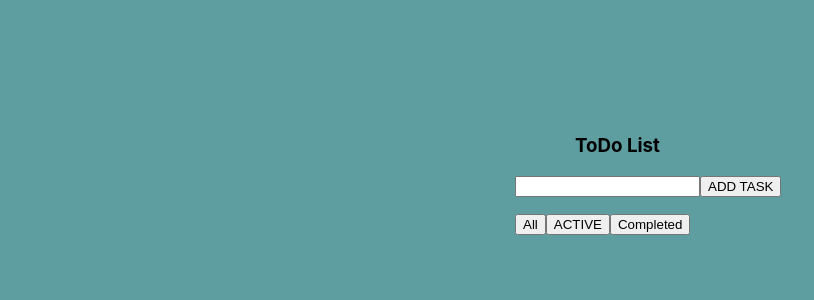
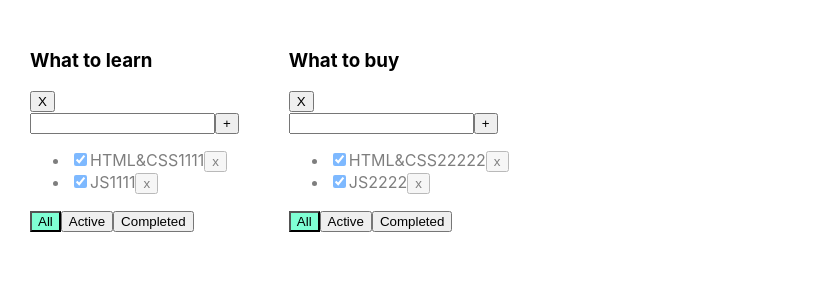
Before and after one commit to georgkiim/ToDoListEveryDay, a React (Create React App) app: page / in a window 1280 px wide. Shown: the top 300 px of the page, without its empty margins (0-814 px from the left). Built offline with nearby package versions, Linux system fonts and the light colour scheme.

Commit message:
1st Wednesday

```diff
--- a/src/App.tsx
+++ b/src/App.tsx
@@ -1,54 +1,126 @@
-import React, {useState} from "react";
-import ToDoList from "./ToDoList";
-import {v1} from "uuid";
-import './App1.css'
+import React, {useState} from 'react';
+import './App.css';
+import {TaskType, Todolist} from './Todolist';
+import {v1} from 'uuid';
 
-export type TaskType = {
+export type FilterValuesType = "all" | "active" | "completed";
+export type TodolistsType = {
     id: string
-    task: string
-    isDone: boolean
+    title: string
 }
-export type FilterType = 'all' | 'active' | 'completed'
+type TasksType = {
+    [key: string]: {
+        data: TaskType[]
+        filter: FilterValuesType
+    }
+}
+
+function App() {
+    let todolistId1 = v1();
+    let todolistId2 = v1();
 
 
-const App = () => {
-    const [tasks, setTasks] = useState<TaskType[]>([])
-    const [filter, setFilter] = useState<FilterType>('all')
+    let [todolists, setTodolists] = useState<TodolistsType[]>([
+        {id: todolistId1, title: "What to learn"},
+        {id: todolistId2, title: "What to buy"}
+    ])
 
-    const addTask = (task: string) => {
-        setTasks([{id: v1(), task, isDone: false}, ...tasks])
+    let [tasks, setTasks] = useState<TasksType>({
+        [todolistId1]: {
+            data: [
+                {id: v1(), title: "HTML&CSS1111", isDone: true},
+                {id: v1(), title: "JS1111", isDone: true}
+            ],
+            filter: "all"
+        },
+        [todolistId2]: {
+            data: [
+                {id: v1(), title: "HTML&CSS22222", isDone: true},
+                {id: v1(), title: "JS2222", isDone: true}
+            ],
+            filter: "all"
+        }
+    });
+
+
+    // let [filter, setFilter] = useState<FilterValuesType>("all");
+
+
+    function removeTask(toDoListId: string, taskId: string) {
+        // let filteredTasks = tasks.filter(t => t.id != id);
+        let tasksDataFilter = tasks[toDoListId]
+        setTasks({
+            ...tasks,
+            [toDoListId]: {data: tasksDataFilter.data.filter(t => t.id !== taskId), filter: tasksDataFilter.filter}
+        })
     }
 
-    const setChecked = (id: string, isDone: boolean) => {
-        setTasks(tasks.map(t => t.id == id ? {...t, isDone} : t))
+    function addTask(toDoListId: string, title: string) {
+        let task = {id: v1(), title: title, isDone: false};
+        let tasksDataFilter = tasks[toDoListId]
+        // let newTasks = [task, ...tasks];
+        setTasks({...tasks, [toDoListId]: {data: [task, ...tasksDataFilter.data], filter: tasksDataFilter.filter}});
     }
 
-    const removeTask = (id: string) => {
-        setTasks(tasks.filter(t => t.id !== id))
+    function changeStatus(toDoListId: string, taskId: string, isDone: boolean) {
+        let tasksDataFilter = tasks[toDoListId]
+        setTasks({...tasks,
+            [toDoListId]: {
+                data: tasksDataFilter.data.map(t => t.id == taskId ? {...t, isDone} : t),
+                filter: tasksDataFilter.filter
+            }
+        })
     }
 
-    const setNewFilter = (nextFilter:FilterType) => {
-    setFilter(nextFilter)
+    const removeToDoList = (toDoListId: string) => {
+        setTodolists([...todolists.filter(t => t.id !== toDoListId)])
     }
 
 
-    const getFilteredTasks = (filter:FilterType, tasks:TaskType[]) =>{
-        switch (filter){
-            case "active":return tasks.filter(t=> !t.isDone)
-            case "completed":return tasks.filter(t=> t.isDone)
-            case 'all': return tasks}
+    // let tasksForTodolist = tasks;
+    //
+    // if (filter === "active") {
+    //     tasksForTodolist = tasks.filter(t => t.isDone === false);
+    // }
+    // if (filter === "completed") {
+    //     tasksForTodolist = tasks.filter(t => t.isDone === true);
+    // }
+
+    function changeFilter(id: string, value: FilterValuesType) {
+        // setFilter(value);
+        // setTodolists(todolists.map(t => t.id === id ? {...t, filter: value} : t))
+        let tasksDataFilter = tasks[id]
+        setTasks({...tasks, [id]: {data: tasksDataFilter.data, filter: value}})
     }
 
+
     return (
-        <div className='app'>
-            <ToDoList tasks={getFilteredTasks(filter, tasks)}
-                      addTask={addTask}
-                      setChecked={setChecked}
-                      removeTask={removeTask}
-                      setNewFilter={setNewFilter}
-            />
+
+        <div className="App">
+            {todolists.map(t => {
+                let tasksForTodolist = tasks[t.id].data;
+
+                if (tasks[t.id].filter === "active") {
+                    tasksForTodolist = tasks[t.id].data.filter(t => t.isDone === false);
+                }
+                if (tasks[t.id].filter === "completed") {
+                    tasksForTodolist = tasks[t.id].data.filter(t => t.isDone === true);
+                }
+                return <Todolist key={t.id}
+                                 toDoListId={t.id}
+                                 title={t.title}
+                                 tasks={tasksForTodolist}
+                                 removeTask={removeTask}
+                                 changeFilter={changeFilter}
+                                 addTask={addTask}
+                                 changeTaskStatus={changeStatus}
+                                 filter={tasks[t.id].filter}
+                                 removeToDoList={removeToDoList}
+                />
+            })}
+
         </div>
-    )
+    );
 }
 
-export default App
+export default App;
--- a/src/ToDoList.tsx
+++ b/src/ToDoList.tsx
@@ -1,61 +1,92 @@
-import React, {ChangeEvent, useState} from "react";
-import {FilterType, TaskType} from "./App";
-import './ToDoList.css'
+import React, {ChangeEvent, KeyboardEvent, useState} from 'react';
+import {FilterValuesType} from './App';
+
+export type TaskType = {
+    id: string
+    title: string
+    isDone: boolean
+}
+
+type PropsType = {
+    toDoListId:string
+    title: string
+    tasks: Array<TaskType>
+    removeTask: (toDoListId: string, taskId:string) => void
+    changeFilter: (id: string, value: FilterValuesType) => void
+    addTask: (toDoListId: string, title: string) => void
+    changeTaskStatus: (toDoListId: string, taskId: string, isDone: boolean) => void
+    filter: FilterValuesType
+    removeToDoList:(toDoListId:string)=>void
+}
+
+export function Todolist(props: PropsType) {
+
+    let [title, setTitle] = useState("")
+    let [error, setError] = useState<string | null>(null)
+
+    const addTask = () => {
+        if (title.trim() !== "") {
+            props.addTask(props.toDoListId, title.trim());
+            setTitle("");
+        } else {
+            setError("Title is required");
+        }
+    }
+
+    const onChangeHandler = (e: ChangeEvent<HTMLInputElement>) => {
+        setTitle(e.currentTarget.value)
+    }
+
+    const onKeyPressHandler = (e: KeyboardEvent<HTMLInputElement>) => {
+        setError(null);
+        if (e.charCode === 13) {
+            addTask();
+        }
+    }
+
+    const onAllClickHandler = () => props.changeFilter(props.toDoListId, "all");
+    const onActiveClickHandler = () => props.changeFilter(props.toDoListId, "active");
+    const onCompletedClickHandler = () => props.changeFilter(props.toDoListId,"completed");
+    const onDeleteTodolistHandler = () => props.removeToDoList(props.toDoListId)
 
 
-type ToDoListPropsType = {
-    tasks: TaskType[]
-    addTask: (task: string) => void
-    setChecked: (id: string, isDone: boolean) => void
-    removeTask: (id: string) => void
-    setNewFilter: (nexFilter: FilterType) => void
+    return <div>
+        <h3>{props.title}</h3>
+        <button onClick={onDeleteTodolistHandler}>X</button>
+        <div>
+            <input value={title}
+                   onChange={onChangeHandler}
+                   onKeyPress={onKeyPressHandler}
+                   className={error ? "error" : ""}
+            />
+            <button onClick={addTask}>+</button>
+            {error && <div className="error-message">{error}</div>}
+        </div>
+        <ul>
+            {
+                props.tasks.map(t => {
+                    const onClickHandler = () => props.removeTask(props.toDoListId, t.id)
+                    const onChangeHandler = (e: ChangeEvent<HTMLInputElement>) => {
+                        props.changeTaskStatus(props.toDoListId, t.id, e.currentTarget.checked);
+                    }
+
+                    return <li key={t.id} className={t.isDone ? "is-done" : ""}>
+                        <input type="checkbox"
+                               onChange={onChangeHandler}
+                               checked={t.isDone}/>
+                        <span>{t.title}</span>
+                        <button onClick={onClickHandler}>x</button>
+                    </li>
+                })
+            }
+        </ul>
+        <div>
+            <button className={props.filter === 'all' ? "active-filter" : ""}
+                    onClick={onAllClickHandler}>All</button>
+            <button className={props.filter === 'active' ? "active-filter" : ""}
+                    onClick={onActiveClickHandler}>Active</button>
+            <button className={props.filter === 'completed' ? "active-filter" : ""}
+                    onClick={onCompletedClickHandler}>Completed</button>
+        </div>
+    </div>
 }
-
-const ToDoList = (props: ToDoListPropsType) => {
-
-    const [task, setTask] = useState<string>('')
-    const [error, setError] = useState<string>('')
-    const taskList = props.tasks.map(t => {
-        const changeStatus = (e: ChangeEvent<HTMLInputElement>) => props.setChecked(t.id, e.currentTarget.checked)
-        const onClickRemoveTask = () => props.removeTask(t.id)
-        return (<li key={t.id} className='list'>
-                <span>{t.task}</span>
-                <input type={"checkbox"}
-                       checked={t.isDone}
-                       onChange={changeStatus}/>
-                <button onClick={onClickRemoveTask}>X</button>
-            </li>
-        )
-    })
-    const addNewTask = () => {
-        if (task.trim() !== '') {
-            props.addTask(task)
-            setTask('')
-        } else setError('NOOOO')
-
-    }
-    const onChangeHandler = (e: ChangeEvent<HTMLInputElement>) => {
-        setTask(e.currentTarget.value)
-        setError('')
-    }
-    const onClickSetNewFilter = (n: FilterType) => () => props.setNewFilter(n)
-    return (
-        <div>
-            <h3 className='text'>ToDo List</h3>
-            <input
-                value={task}
-                onChange={onChangeHandler}
-            />
-            <button onClick={addNewTask}>ADD TASK</button>
-            <div>{error}</div>
-            <ul>
-                {taskList}
-            </ul>
-            <button onClick={onClickSetNewFilter('all')}>All</button>
-            <button onClick={onClickSetNewFilter('active')}>ACTIVE</button>
-            <button onClick={onClickSetNewFilter('completed')}>Completed</button>
-        </div>
-    )
-}
-
-export default ToDoList
--- a/src/app.css
+++ b/src/app.css
@@ -1,3 +1,4 @@
+
 .App {
   padding: 30px;
   display: flex;
@@ -6,3 +7,19 @@
 .App > div {
   margin-right: 50px;
 }
+
+.error {
+  border: red 1px solid;
+}
+
+.error-message {
+  color: red;
+}
+
+.active-filter {
+  background-color: aquamarine;
+}
+
+.is-done {
+  opacity: 0.5;
+}
--- a/src/index.css
+++ b/src/index.css
@@ -5,7 +5,6 @@ body {
     sans-serif;
   -webkit-font-smoothing: antialiased;
   -moz-osx-font-smoothing: grayscale;
-  background-color: cadetblue;
 }
 
 code {
--- a/src/index.tsx
+++ b/src/index.tsx
@@ -1,11 +1,14 @@
 import React from 'react';
-import ReactDOM from 'react-dom';
 import './index.css';
 import App from './App';
+import * as serviceWorker from './serviceWorker';
+import { createRoot } from 'react-dom/client';
 
-
-ReactDOM.render(<App />,  document.getElementById('root'));
+const container  = document.getElementById('root') as HTMLElement
+const root = createRoot(container);
+root.render(<App />);
 
 // If you want your app to work offline and load faster, you can change
 // unregister() to register() below. Note this comes with some pitfalls.
 // Learn more about service workers: https://bit.ly/CRA-PWA
+serviceWorker.unregister();
```
